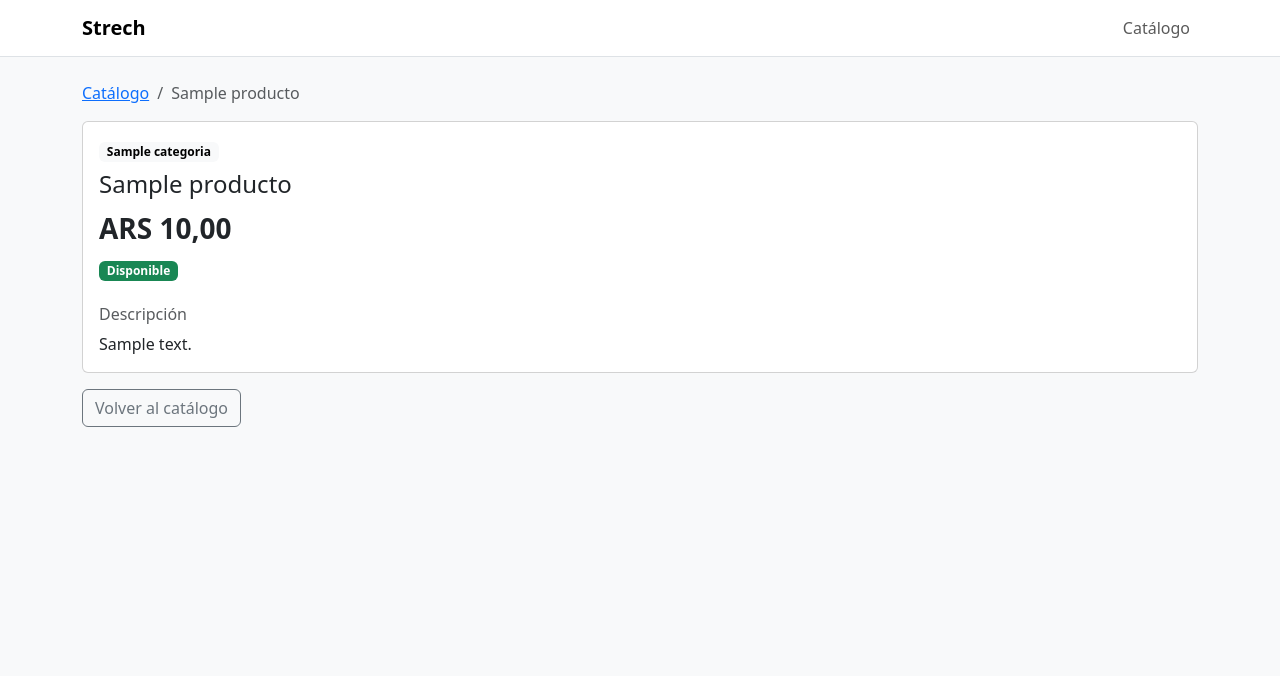
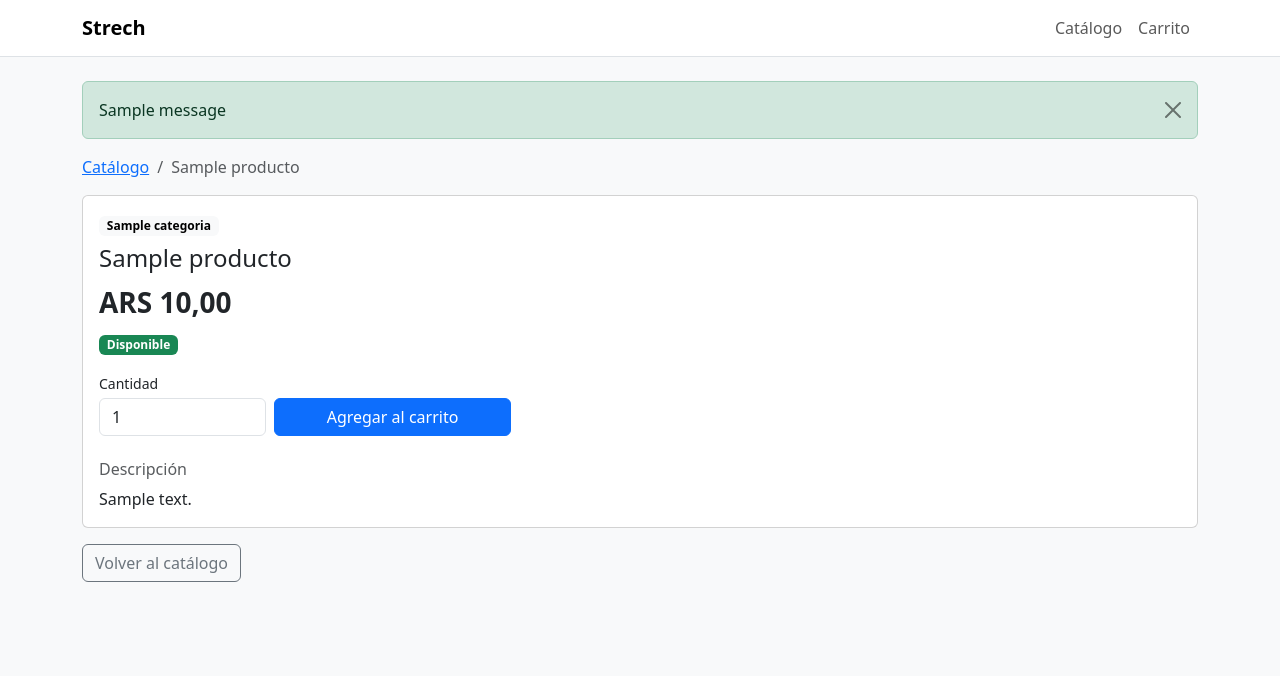
Before and after one commit to bonanno05/strech, a Django app: page /producto/1/ in a window 1280 px wide. Shown: the top 676 px of the page. Run offline with Django 5.2, Linux system fonts and the light colour scheme; tables that the repository leaves empty hold one stand-in row (values such as "Sample post"); one stand-in notice (Sample message) is shown.

Commit message:
Carrito en sesion. Agregar, actualizar y quitar, con validacion de stock y moneda unica

```diff
--- a/gestion/models.py
+++ b/gestion/models.py
@@ -20,8 +20,14 @@ class Cliente(models.Model):
         verbose_name_plural = 'clientes'
 
     def __str__(self):
-        nombre_completo = f'{self.nombre or ""} {self.apellido or ""}'.strip()
-        return nombre_completo or f'Cliente {self.id} (datos eliminados)'
+        partes = []
+        if self.nombre:
+            partes.append(self.nombre)
+        if self.apellido:
+            partes.append(self.apellido)
+        if partes:
+            return ' '.join(partes)
+        return f'Cliente {self.id} (datos eliminados)'
 
 
 class Categoria(models.Model):
@@ -118,7 +124,6 @@ class DetallePedido(models.Model):
     def __str__(self):
         return f'{self.cantidad} x {self.nombre_producto}'
 
-    @property
     def subtotal(self):
         return self.cantidad * self.precio_unitario
 
@@ -142,14 +147,15 @@ class Reparacion(models.Model):
     def __str__(self):
         return f'{self.codigo_seguimiento} - {self.modelo_equipo}'
 
-    @property
     def ultimo_cambio(self):
-        return self.cambios.order_by('-fecha', '-id').first()
+        cambios_ordenados = self.cambios.order_by('-fecha', '-id')
+        return cambios_ordenados.first()
 
-    @property
     def estado_actual(self):
-        ultimo = self.ultimo_cambio
-        return ultimo.get_estado_display() if ultimo else 'Sin registrar'
+        ultimo = self.ultimo_cambio()
+        if ultimo is None:
+            return 'Sin registrar'
+        return ultimo.get_estado_display()
 
 
 class CambioEstado(models.Model):
--- a/gestion/routes.py
+++ b/gestion/routes.py
@@ -5,4 +5,9 @@ from . import views
 urlpatterns = [
     path('', views.catalogo, name='catalogo'),
     path('producto/<int:producto_id>/', views.producto_detalle, name='producto_detalle'),
+
+    path('carrito/', views.carrito, name='carrito'),
+    path('carrito/agregar/<int:producto_id>/', views.agregar_al_carrito, name='agregar_al_carrito'),
+    path('carrito/actualizar/<int:producto_id>/', views.actualizar_carrito, name='actualizar_carrito'),
+    path('carrito/quitar/<int:producto_id>/', views.quitar_del_carrito, name='quitar_del_carrito'),
 ]
--- a/gestion/templates/base.html
+++ b/gestion/templates/base.html
@@ -22,12 +22,24 @@
                 <li class="nav-item">
                     <a class="nav-link" href="{% url 'catalogo' %}">Catálogo</a>
                 </li>
+                <li class="nav-item">
+                    <a class="nav-link" href="{% url 'carrito' %}">Carrito</a>
+                </li>
             </ul>
         </div>
     </div>
 </nav>
 
 <main class="container py-4 flex-grow-1">
+
+    {% for mensaje in messages %}
+        <div class="alert {% if mensaje.tags == 'error' %}alert-danger{% else %}alert-success{% endif %} alert-dismissible fade show">
+            {{ mensaje }}
+            <button type="button" class="btn-close" data-bs-dismiss="alert"
+                    aria-label="Cerrar"></button>
+        </div>
+    {% endfor %}
+
     {% block contenido %}{% endblock %}
 </main>
 
--- a/gestion/templates/catalogo.html
+++ b/gestion/templates/catalogo.html
@@ -16,7 +16,7 @@
             <option value="">Todas las categorías</option>
             {% for categoria in categorias %}
                 <option value="{{ categoria.id }}"
-                        {% if categoria.id|stringformat:"s" == categoria_activa %}selected{% endif %}>
+                        {% if categoria.id == categoria_activa %}selected{% endif %}>
                     {{ categoria.nombre }}
                 </option>
             {% endfor %}
--- a/gestion/templates/producto_detalle.html
+++ b/gestion/templates/producto_detalle.html
@@ -22,6 +22,19 @@
 
         {% if producto.stock > 0 %}
             <p><span class="badge text-bg-success">Disponible</span></p>
+
+            <form method="post" action="{% url 'agregar_al_carrito' producto.id %}"
+                  class="row g-2 align-items-end" style="max-width: 420px;">
+                {% csrf_token %}
+                <div class="col-5">
+                    <label for="cantidad" class="form-label small mb-1">Cantidad</label>
+                    <input type="number" id="cantidad" name="cantidad" value="1"
+                           min="1" max="{{ producto.stock }}" class="form-control">
+                </div>
+                <div class="col-7 d-grid">
+                    <button type="submit" class="btn btn-primary">Agregar al carrito</button>
+                </div>
+            </form>
         {% else %}
             <p><span class="badge text-bg-secondary">Agotado</span></p>
         {% endif %}
--- a/gestion/views.py
+++ b/gestion/views.py
@@ -1,27 +1,213 @@
-from django.shortcuts import get_object_or_404, render
+from decimal import Decimal
+
+from django.contrib import messages
+from django.shortcuts import get_object_or_404, redirect, render
 
 from .models import Categoria, Producto
 
 
+# El carrito se guarda en la sesion del navegador, no en la base de datos.
+# Recien se convierte en Pedido cuando el cliente lo envia.
+# Es un diccionario donde la clave es el id del producto (como texto, porque
+# la sesion solo admite texto) y el valor es la cantidad.
+CLAVE_CARRITO = 'carrito'
+
+
+def leer_carrito(request):
+    carrito = request.session.get(CLAVE_CARRITO)
+    if carrito is None:
+        carrito = {}
+    return carrito
+
+
+def guardar_carrito(request, carrito):
+    request.session[CLAVE_CARRITO] = carrito
+    request.session.modified = True
+
+
+def moneda_del_carrito(carrito):
+    """Devuelve la moneda de los productos que ya estan en el carrito.
+
+    Si el carrito esta vacio devuelve texto vacio.
+    """
+    for texto_id in carrito:
+        producto = Producto.objects.filter(pk=int(texto_id)).first()
+        if producto is not None:
+            return producto.moneda
+    return ''
+
+
+def armar_resumen(carrito):
+    """Convierte el carrito de la sesion en datos listos para mostrar."""
+    lineas = []
+    total = Decimal('0.00')
+    moneda = ''
+
+    for texto_id, cantidad in carrito.items():
+        producto = Producto.objects.filter(pk=int(texto_id), activo=True).first()
+        if producto is None:
+            continue
+
+        subtotal = producto.precio * cantidad
+        total = total + subtotal
+        moneda = producto.moneda
+
+        linea = {
+            'producto': producto,
+            'cantidad': cantidad,
+            'subtotal': subtotal,
+        }
+        lineas.append(linea)
+
+    resumen = {
+        'lineas': lineas,
+        'total': total,
+        'moneda': moneda,
+    }
+    return resumen
+
+
 def catalogo(request):
-    productos = Producto.objects.filter(activo=True).select_related('categoria')
+    # Solo se muestran los productos activos. Los dados de baja siguen en la
+    # base de datos porque figuran en pedidos ya concretados.
+    productos = Producto.objects.filter(activo=True)
 
-    categoria = request.GET.get('categoria', '')
-    if categoria:
-        productos = productos.filter(categoria_id=categoria)
+    # select_related trae la categoria de cada producto en la misma consulta.
+    # Sin esto, la plantilla haria una consulta extra por cada producto al
+    # mostrar el nombre de su categoria.
+    productos = productos.select_related('categoria')
 
-    busqueda = request.GET.get('q', '').strip()
+    # El filtro de categoria llega en la direccion y siempre es texto.
+    # Se convierte a numero para poder compararlo despues en la plantilla.
+    categoria_activa = 0
+    texto_categoria = request.GET.get('categoria', '')
+    if texto_categoria.isdigit():
+        categoria_activa = int(texto_categoria)
+        productos = productos.filter(categoria_id=categoria_activa)
+
+    busqueda = request.GET.get('q', '')
+    busqueda = busqueda.strip()
     if busqueda:
         productos = productos.filter(nombre__icontains=busqueda)
 
-    return render(request, 'catalogo.html', {
-        'productos': productos.order_by('nombre'),
-        'categorias': Categoria.objects.order_by('nombre'),
-        'categoria_activa': categoria,
+    productos = productos.order_by('nombre')
+    categorias = Categoria.objects.order_by('nombre')
+
+    datos = {
+        'productos': productos,
+        'categorias': categorias,
+        'categoria_activa': categoria_activa,
         'busqueda': busqueda,
-    })
+    }
+    return render(request, 'catalogo.html', datos)
 
 
 def producto_detalle(request, producto_id):
     producto = get_object_or_404(Producto, pk=producto_id, activo=True)
-    return render(request, 'producto_detalle.html', {'producto': producto})
+
+    datos = {
+        'producto': producto,
+    }
+    return render(request, 'producto_detalle.html', datos)
+
+
+def carrito(request):
+    carrito_guardado = leer_carrito(request)
+    resumen = armar_resumen(carrito_guardado)
+
+    datos = {
+        'lineas': resumen['lineas'],
+        'total': resumen['total'],
+        'moneda': resumen['moneda'],
+    }
+    return render(request, 'carrito.html', datos)
+
+
+def agregar_al_carrito(request, producto_id):
+    if request.method != 'POST':
+        return redirect('producto_detalle', producto_id=producto_id)
+
+    producto = get_object_or_404(Producto, pk=producto_id, activo=True)
+    carrito_guardado = leer_carrito(request)
+
+    # Un pedido admite una sola moneda, porque el sistema no convierte divisas.
+    moneda_actual = moneda_del_carrito(carrito_guardado)
+    if moneda_actual != '' and moneda_actual != producto.moneda:
+        messages.error(
+            request,
+            'El carrito ya tiene productos en ' + moneda_actual + '. '
+            'Para pedir productos en ' + producto.moneda + ' hay que hacer otro pedido.'
+        )
+        return redirect('producto_detalle', producto_id=producto.id)
+
+    cantidad_pedida = 1
+    texto_cantidad = request.POST.get('cantidad', '1')
+    if texto_cantidad.isdigit():
+        cantidad_pedida = int(texto_cantidad)
+
+    if cantidad_pedida < 1:
+        cantidad_pedida = 1
+
+    clave = str(producto.id)
+    cantidad_actual = carrito_guardado.get(clave, 0)
+    cantidad_nueva = cantidad_actual + cantidad_pedida
+
+    if cantidad_nueva > producto.stock:
+        messages.error(
+            request,
+            'No hay stock suficiente. Quedan ' + str(producto.stock) + ' unidades.'
+        )
+        return redirect('producto_detalle', producto_id=producto.id)
+
+    carrito_guardado[clave] = cantidad_nueva
+    guardar_carrito(request, carrito_guardado)
+
+    messages.success(request, producto.nombre + ' se agregó al carrito.')
+    return redirect('carrito')
+
+
+def actualizar_carrito(request, producto_id):
+    if request.method != 'POST':
+        return redirect('carrito')
+
+    producto = get_object_or_404(Producto, pk=producto_id, activo=True)
+    carrito_guardado = leer_carrito(request)
+
+    cantidad_nueva = 0
+    texto_cantidad = request.POST.get('cantidad', '0')
+    if texto_cantidad.isdigit():
+        cantidad_nueva = int(texto_cantidad)
+
+    clave = str(producto.id)
+
+    if cantidad_nueva < 1:
+        carrito_guardado.pop(clave, None)
+        guardar_carrito(request, carrito_guardado)
+        messages.success(request, producto.nombre + ' se quitó del carrito.')
+        return redirect('carrito')
+
+    if cantidad_nueva > producto.stock:
+        messages.error(
+            request,
+            'No hay stock suficiente. Quedan ' + str(producto.stock) + ' unidades.'
+        )
+        return redirect('carrito')
+
+    carrito_guardado[clave] = cantidad_nueva
+    guardar_carrito(request, carrito_guardado)
+
+    messages.success(request, 'Se actualizó la cantidad.')
+    return redirect('carrito')
+
+
+def quitar_del_carrito(request, producto_id):
+    if request.method != 'POST':
+        return redirect('carrito')
+
+    carrito_guardado = leer_carrito(request)
+    clave = str(producto_id)
+    carrito_guardado.pop(clave, None)
+    guardar_carrito(request, carrito_guardado)
+
+    messages.success(request, 'Se quitó el producto del carrito.')
+    return redirect('carrito')
```
Also changed, not shown: gestion/templates/carrito.html (added, +104 -0 lines).
